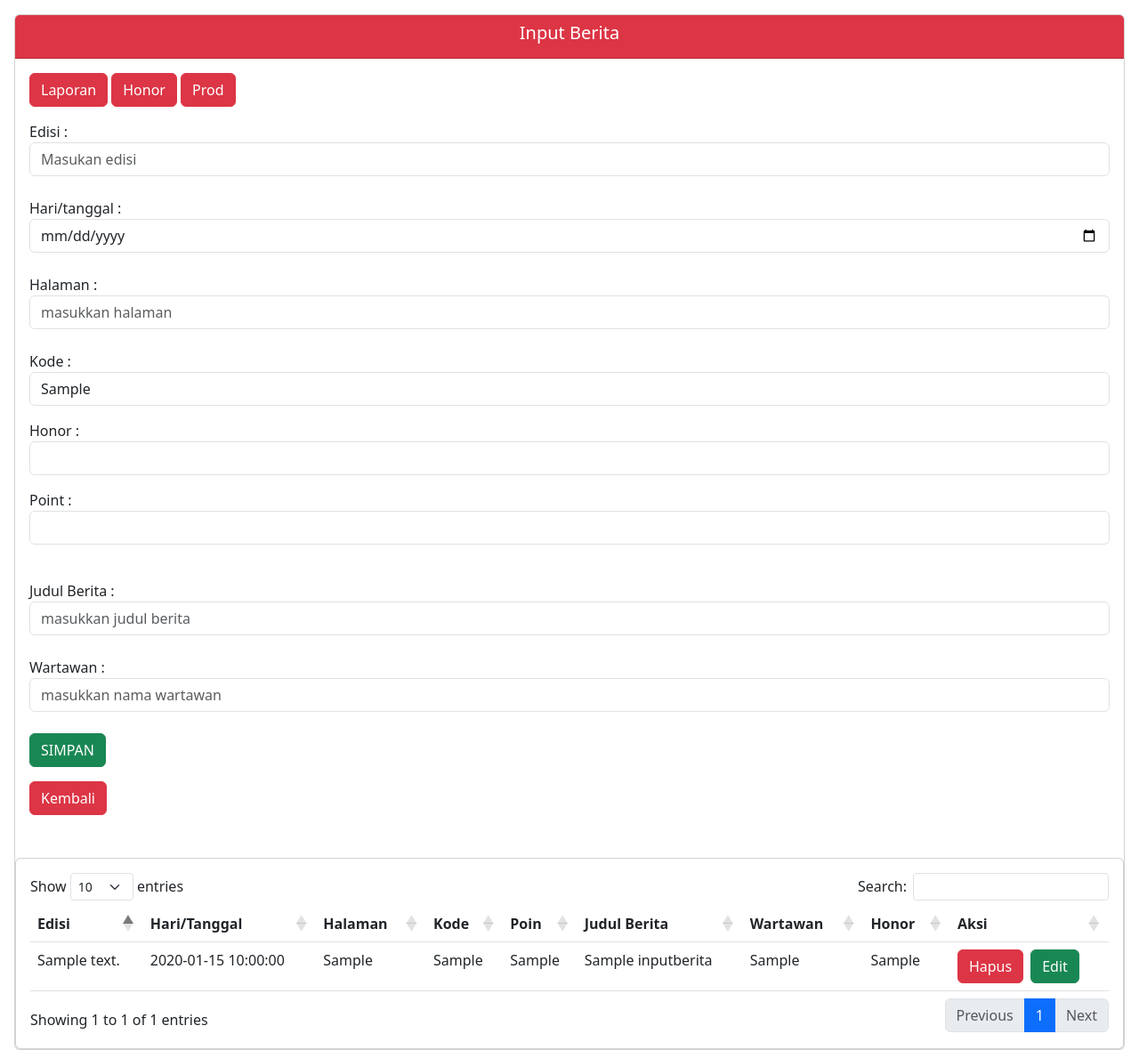
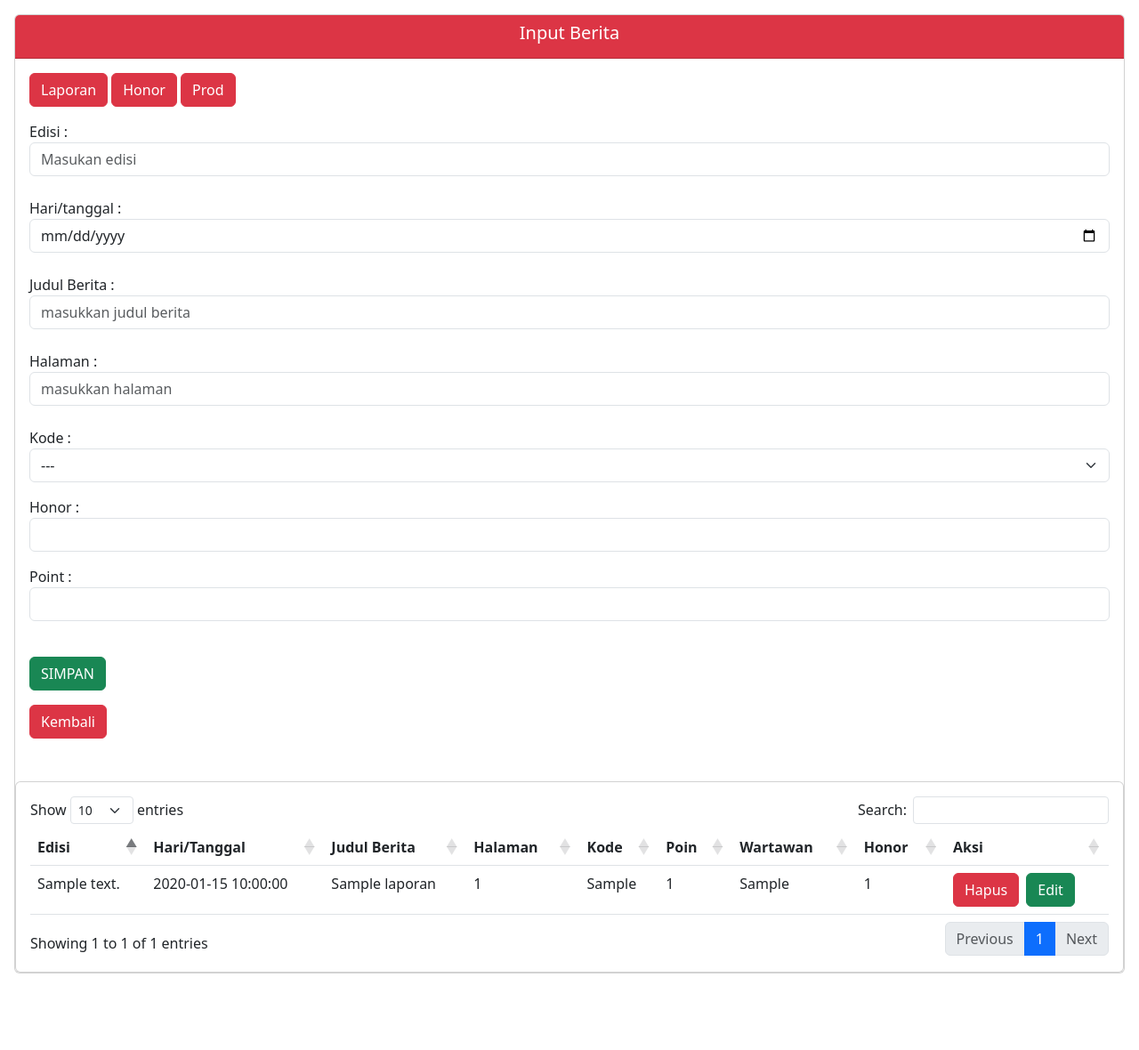
Before and after one commit to Hamadah2O2/fajar_crb, a PHP site: page /function/inputbrt/index.php in a window 1280 px wide. Shown: the whole page at 89% size. After the commit the page ends 1094 px from the top, so only its background shows below. Run offline with PHP 8.4, Linux system fonts and the light colour scheme; the visitor is signed in with stand-in values (Sample User, id 1); tables that the repository leaves empty or names only in its code hold one stand-in row (values such as "Sample post").

Commit message:
Relasi Update

```diff
--- a/function/inputbrt/index.php
+++ b/function/inputbrt/index.php
@@ -1,3 +1,7 @@
+<?php
+session_start();
+$username = $_SESSION['username'];
+?>
 <!DOCTYPE html>
 <html lang="en">
 
@@ -46,7 +50,7 @@
                     <?php
                     function getinputberitaByID($con, $id)
                     {
-                       $sql = mysqli_query($con,"SELECT * FROM inputberita WHERE id = '$id'");
+                     $sql = mysqli_query($con,"SELECT * FROM laporan WHERE id = '$id'");
                      return mysqli_fetch_assoc($sql);
                  }
                  if ($_SERVER['REQUEST_METHOD'] === 'POST' && isset($_POST['tambah'])) {
@@ -56,11 +60,11 @@
                      $kode = $_POST['kode'];
                      $honor = $_POST['honor'];
                      $poin = $_POST['poin'];
-                       $judulberita = $_POST['judulberita'];
-                       $wartawan = $_POST['wartawan'];
+                     $judul = $_POST['judulberita'];
 
-
-                       $sql = mysqli_query($con,"INSERT INTO inputberita (edisi, hari_tanggal, halaman, kode, honor, poin, judulberita, wartawan) VALUES ('$edisi', '$hari_tanggal', '$halaman', '$kode', '$honor', '$poin', '$judulberita', '$wartawan')");
+                     $sql = mysqli_query($con,"INSERT INTO laporan
+                        (edisi, tgl_dibuat, judul, halaman, kode_berita, user_wartawan) VALUES
+                        ('$edisi', '$hari_tanggal', '$judul', '$halaman', '$kode', '$username')");
                      if ($sql) {
                          echo 'Data berhasil ditambahkan.';
                      } else {
@@ -75,10 +79,8 @@
                     $honor = $_POST['honor'];
                     $poin = $_POST['poin'];
                     $judulberita = $_POST['judulberita'];
-                    $wartawan = $_POST['wartawan'];
 
-
-                    $sql = mysqli_query($con,"UPDATE inputberita SET edisi='$edisi',hari_tanggal='$hari_tanggal', halaman='$halaman', kode='$kode', honor='$honor', poin='$poin', judulberita='$judulberita', wartawan='$wartawan'");
+                    $sql = mysqli_query($con,"UPDATE laporan SET edisi='$edisi',hari_tanggal='$hari_tanggal', halaman='$halaman', kode='$kode', honor='$honor', poin='$poin', judulberita='$judulberita', wartawan='$username'");
                     if ($sql) {
                         echo 'Data berhasil diupdate.';
                     } else {
@@ -90,7 +92,7 @@
                 if ($_SERVER['REQUEST_METHOD'] === 'GET' && isset($_GET['delete'])) {
                     $id = $_GET['delete'];
 
-                        $sql = mysqli_query($con,"DELETE FROM inputberita WHERE id='$id'");
+                    $sql = mysqli_query($con,"DELETE FROM laporan WHERE id='$id'");
                     if ($sql) {
                         echo 'Data berhasil dihapus.';
                     } else {
@@ -124,33 +126,38 @@
                         <label for="nama">Hari/tanggal :</label>
                         <input type="date" class="form-control" id="hari_tanggal" name="hari_tanggal" placeholder="Masukkan hari/tanggal" autocomplete="off" value="<?= isset($inputberitaToEdit['hari_tanggal']) ? $inputberitaToEdit['hari_tanggal'] : ''; ?>">
                     </div>
-
+                    <br>
+                    <div class="form-group">
+                        <label for="nama">Judul Berita :</label>
+                        <input type="text" class="form-control" id="judulberita" name="judulberita" placeholder="masukkan judul berita" autocomplete="off" value="<?= isset($inputberitaToEdit['judulberita']) ? $inputberitaToEdit['judulberita'] : ''; ?>">
+                    </div>
                     <br>
                     <div class="form-group">
                         <label for="nama">Halaman :</label>
-                    <input type="text" class="form-control" id="halaman" name="halaman" placeholder="masukkan halaman" autocomplete="off" value="<?= isset($inputberitaToEdit['halaman']) ? $inputberitaToEdit['halaman'] : ''; ?>">
+                        <input type="number" class="form-control" id="halaman" name="halaman" placeholder="masukkan halaman" autocomplete="off" value="<?= isset($inputberitaToEdit['halaman']) ? $inputberitaToEdit['halaman'] : ''; ?>">
                     </div>
 
                     <br>
 
                     <div class="form-group">
                         <?php
-        $findKode = mysqli_query($con, "select * from kode");
+                        $findKode = mysqli_query($con, "select * from berita");
                         $kodeData = array();
                         while ($result = mysqli_fetch_assoc($findKode)) {
                             $kodeData[$result['kode']] = array("honor" => $result['honor'], "poin" => $result['poin']);
                         }
                         ?>
                         <label for="kode">Kode :</label>
-        <select name="kode" id="kode" class="form-control mb-3">
+                        <select name="kode" id="kode" class="form-select mb-3">
+                            <option value="kosong">---</option>
                             <?php foreach ($kodeData as $kode => $data) { ?>
                                 <option value="<?= $kode ?>"><?= $kode ?></option>
                             <?php } ?>
                         </select>
                         <label for="honor">Honor :</label>
-        <input type="text" name="honor" id="honor" class="form-control mb-3"  value="<?= isset($inputberitaToEdit['honor']) ? $inputberitaToEdit['honor'] : ''; ?>">
+                        <input type="text" name="honor" id="honor" class="form-control mb-3"  value="<?= isset($inputberitaToEdit['honor']) ? $inputberitaToEdit['honor'] : ''; ?>" readonly>
                         <label for="honor">Point :</label>
-        <input type="text" name="poin" id="poin" class="form-control mb-3"  value="<?= isset($inputberitaToEdit['poin']) ? $inputberitaToEdit['poin'] : ''; ?>">
+                        <input type="text" name="poin" id="poin" class="form-control mb-3"  value="<?= isset($inputberitaToEdit['poin']) ? $inputberitaToEdit['poin'] : ''; ?>"  readonly>
                         <script>
                             document.getElementById("kode").addEventListener("change", function() {
                                 var selectedKode = this.value;
@@ -160,19 +167,6 @@
                             });
                         </script>
                     </div>
-                <br>
-
-                <div class="form-group">
-                    <label for="nama">Judul Berita :</label>
-                    <input type="text" class="form-control" id="judulberita" name="judulberita" placeholder="masukkan judul berita" autocomplete="off" value="<?= isset($inputberitaToEdit['judulberita']) ? $inputberitaToEdit['judulberita'] : ''; ?>">
-                </div>
-
-                <br>
-                <div class="form-group">
-                    <label for="nama">Wartawan :</label>
-                    <input type="text" class="form-control" id="wartawan" name="wartawan" placeholder="masukkan nama wartawan" autocomplete="off" value="<?= isset($inputberitaToEdit['wartawan']) ? $inputberitaToEdit['wartawan'] : ''; ?>">
-                </div>
-
                     <br>
                     <div class="form-group">
                         <?php
@@ -196,10 +190,10 @@
                         <thead>
                             <th>Edisi</th>
                             <th>Hari/Tanggal</th>
+                            <th>Judul Berita</th>
                             <th>Halaman</th>
                             <th>Kode</th>
                             <th>Poin</th>
-                            <th>Judul Berita</th>
                             <th>Wartawan</th>
                             <th>Honor</th>
                             <th>Aksi</th>
@@ -207,20 +201,19 @@
                         <tbody>
                             <?php
                             $no = 1;
-                            $sql = mysqli_query($con, "SELECT * FROM inputberita");
+                            $sql = mysqli_query($con, "SELECT laporan.id, laporan.edisi, laporan.tgl_dibuat, laporan.judul, laporan.halaman, laporan.kode_berita, berita.honor, berita.poin, laporan.user_wartawan FROM laporan INNER JOIN berita ON berita.kode = laporan.kode_berita WHERE user_wartawan = '$username';");
                             while ($data = mysqli_fetch_array($sql)) {
                                 ?>
 
                                 <tr>
                                     <td><?= $data['edisi'] ?></td>
-                                    <td><?= $data['hari_tanggal'] ?></td>
+                                    <td><?= $data['tgl_dibuat'] ?></td>
+                                    <td><?= $data['judul'] ?></td>
                                     <td><?= $data['halaman'] ?></td>
-                                    <td><?= $data['kode'] ?></td>
+                                    <td><?= $data['kode_berita'] ?></td>
                                     <td><?= $data['poin'] ?></td>
-                                    <td><?= $data['judulberita'] ?></td>
-                                    <td><?= $data['wartawan'] ?></td>
+                                    <td><?= $data['user_wartawan'] ?></td>
                                     <td><?= $data['honor'] ?></td>
-
                                     <td>
                                         <div class="d-flex gap-2">
                                             <a href="index.php?delete=<?= $data['id'] ?>" class="btn btn-danger">Hapus</a>
--- a/function/koneksi.php
+++ b/function/koneksi.php
@@ -1,2 +1,2 @@
 <?php
-$con = mysqli_connect("localhost","root","","dbfajar");
+$con = mysqli_connect("localhost","root","","dbfajar2");
--- a/index.php
+++ b/index.php
@@ -20,7 +20,7 @@
                     <?php
                     if(isset($_GET['pesan'])){
                         if($_GET['pesan'] == 'gagal'){
-                            echo 'Akun yang anda masukan salah';
+                            echo 'Akun yang anda masukan salah!';
                         }
                     }
                     ?>
@@ -28,6 +28,10 @@
                     <form action="login.php" method="post">
                         <input type="text " class="form-control mb-3 mt-2" placeholder="Masukan Username" name="username">
                         <input type="password" class="form-control mb-3" placeholder="Masukan Password" name="password">
+                        <div class="mb-3 text-end">
+                            <input type="checkbox" class="form-check-input" name="admin" value="yes" id="ckadmin">
+                            <label class="form-check-label" for="ckadmin"> Admin</label>
+                        </div>
                         <button class="btn btn-danger mb-3 d-block mx-auto w-100" type="submit" name="login">Login</button>
                     </form>
                     <!-- Bagian form login -->
```
Also changed, not shown: bisa apa aja.md (added, +19 -0 lines), db/fajar.sql (added, +80 -0 lines), function/dashboard/index.php (+12 -0 lines), login.php (+9 -1 lines). Lines whose indentation alone changed are shown as unchanged.
